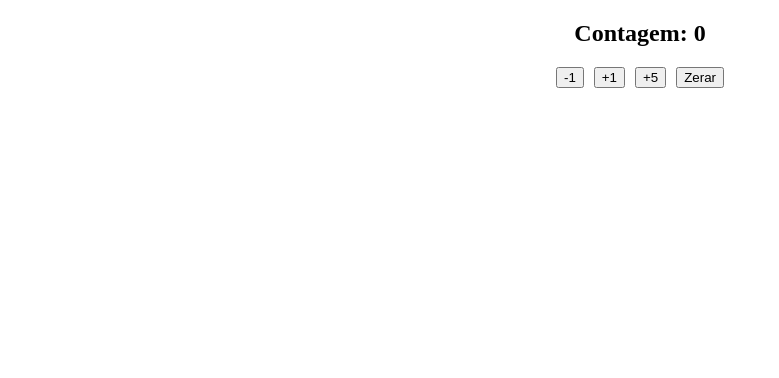
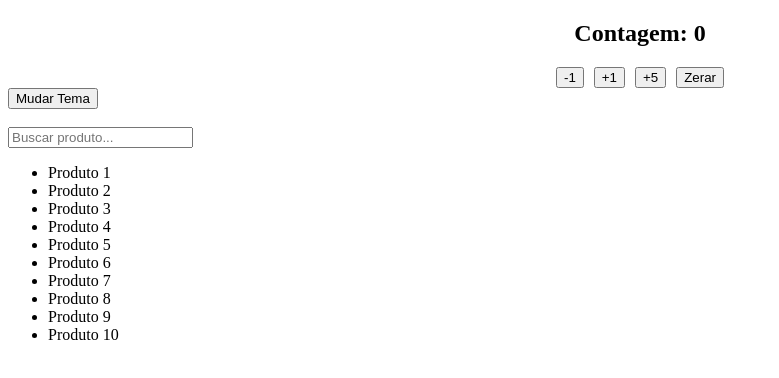
Before and after one commit to jeancarloslima/teste-002-hooks-parte-2, a React (Vite) app: page / in a window 1280 px wide. Shown: the top 378 px of the page, without its empty margins (0-779 px from the left). Built offline with nearby package versions, Linux system fonts and the light colour scheme.

Commit message:
Testando execução de função simultânea a filtro com useMemo

```diff
--- a/src/App.jsx
+++ b/src/App.jsx
@@ -1,11 +1,13 @@
 import './App.css'
 import Tela001 from './components/Tela001'
+import Tela002 from './components/Tela002'
 
 function App() {
 
   return (
     <>
     <Tela001 />
+    <Tela002 />
     </>
   )
 }
--- /dev/null
+++ b/src/components/Tela002/index.jsx
@@ -0,0 +1,37 @@
+import { useState, useMemo } from 'react';
+
+export default function Tela002() {
+  const [busca, setBusca] = useState('');
+  const [temaEscuro, setTemaEscuro] = useState(false);
+
+  const produtos = Array.from({ length: 5000 }, (_, i) => `Produto ${i + 1}`);
+
+  const produtosFiltrados = useMemo(() => {
+    console.log("Calculando lista (isso demora)...");
+    return produtos.filter(produto => produto.toLowerCase().includes(busca.toLowerCase()));
+  }, [busca, produtos]);
+
+  return (
+    <div style={{ background: temaEscuro ? '#333' : '#fff', color: temaEscuro ? '#fff' : '#000' }}>
+
+      <button onClick={() => setTemaEscuro(!temaEscuro)}>
+        Mudar Tema
+      </button>
+
+      <br /><br />
+
+      <input
+        type="text"
+        value={busca}
+        onChange={(e) => setBusca(e.target.value)}
+        placeholder="Buscar produto..."
+      />
+
+      <ul>
+        {produtosFiltrados.slice(0, 10).map(prod => (
+          <li key={prod}>{prod}</li>
+        ))}
+      </ul>
+    </div>
+  );
+}
```
